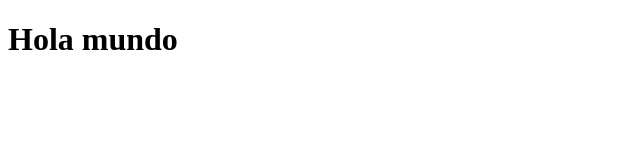
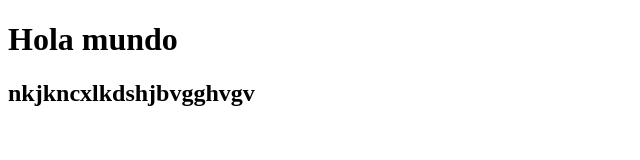
Before and after one commit to SusiGonz/Proyecto1, a plain HTML site: page index.html in a window 1280 px wide. Shown: the whole page, without its empty margins (0-640 px from the left). Drawn offline with Linux system fonts and the light colour scheme.

Commit message:
Agregue una linea

```diff
--- a/index.html
+++ b/index.html
@@ -8,5 +8,6 @@
 </head>
 <body>
     <h1>Hola mundo</h1>
+    <h2>nkjkncxlkdshjbvgghvgv</h2>
 </body>
 </html>
```
